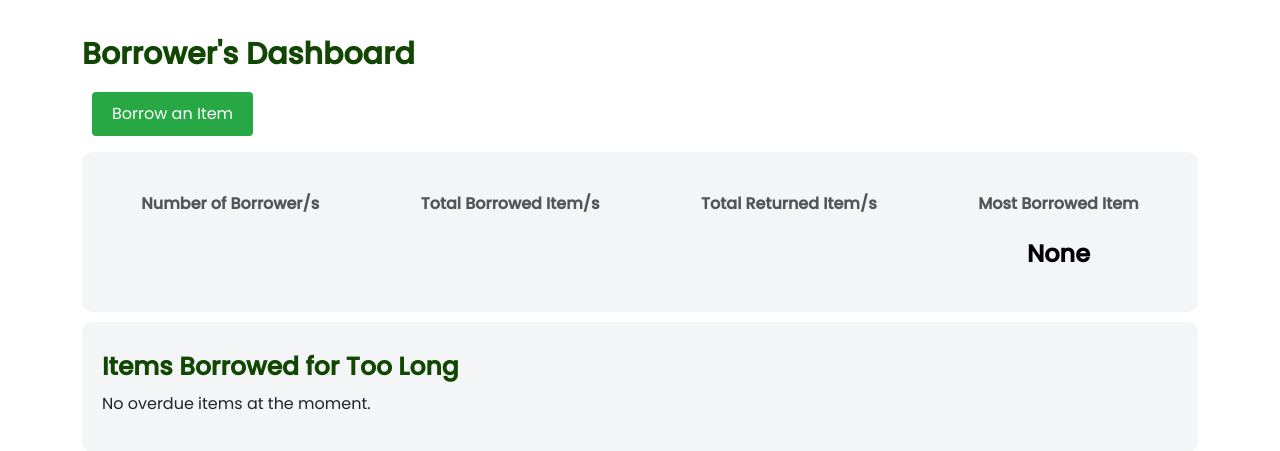
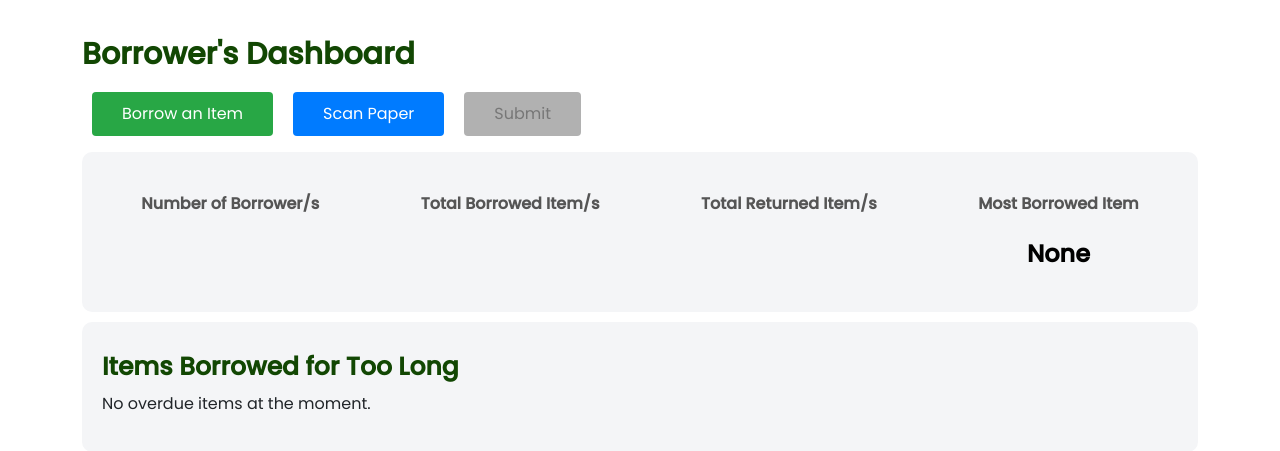
Before and after one commit to DavonGT/BorrowingSystem, a Django app: page /borrower_form_view/ in a window 1280 px wide. Shown: the part 60-511 px from the top of the page. Run offline with Django 5.2, Linux system fonts and the light colour scheme; data that the repository does not hold is empty; some libraries are stand-ins or nearby versions.

Commit message:
igin gawas an button

```diff
--- a/borrower_app/static/css/style.css
+++ b/borrower_app/static/css/style.css
@@ -405,17 +405,52 @@ input[name="total_quantity"] {
 
 /*CSS for home Modal*/
 
-/* Button Styling within Modal */
-.borrow-btn {
-    background-color: #28a745;
+.scan-button-row {
+    display: flex;
+    justify-content: center;
+}
+
+.button-row{
+    display: flex;
+}
+
+button.borrow-btn,
+button.scan-btn,
+button.submit-btn {
     border: none;
-    padding: 10px 20px;
+    padding: 10px 30px;
     font-size: 16px;
     border-radius: 4px;
     margin: 10px 10px;
     color: white;
 
 }
+
+
+/* Different colors for each button */
+button.scan-btn {
+    background-color: #007bff;
+}
+
+button.scan-btn:hover {
+    background-color: #0056b3;
+}
+
+button.submit-btn,
+button.borrow-btn {
+    background-color: #28a745;
+}
+
+button.borrow-btn:hover,
+button.submit-btn:hover {
+    background-color: #218838;
+}
+
+button.submit-btn:disabled{
+    background-color: #b1b1b1;
+    color: #777;
+}
+
 
 button.add-btn {
     padding: 10px 20px;
@@ -482,42 +517,6 @@ select[name="item_name"]:focus {
     box-shadow: 0 0 0 0.2rem rgba(38, 143, 255, 0.25);
 }
 
-.button-row {
-    display: flex;
-    gap: 10px; /* Space between buttons */
-    justify-content: center; /* Center the buttons horizontally */
-    margin-top: 10px; /* Space above the button row */
-}
-
-/* Individual Button Styling */
-button.scan-btn,
-button.submit-btn {
-    padding: 10px 20px;
-    border-radius: 4px;
-    border: none;
-    font-size: 14px;
-    font-weight: bold;
-    color: #fff;
-    cursor: pointer;
-}
-
-/* Different colors for each button */
-button.scan-btn {
-    background-color: #007bff;
-}
-
-button.scan-btn:hover {
-    background-color: #0056b3;
-}
-
-button.submit-btn {
-    background-color: #28a745;
-}
-
-button.submit-btn:hover {
-    background-color: #218838;
-}
-
 /* Label Styling */
 .form-borrower label {
     font-size: 14px; /* Smaller font size */
--- a/borrower_app/templates/home.html
+++ b/borrower_app/templates/home.html
@@ -5,10 +5,20 @@
     {% load static %}
     <h2 class="home-header">Borrower's Dashboard</h2>
     <div class="form-container">
-        <!-- Add Item Button -->
-        <button type="button" class="borrow-btn btn-primary mb-3" data-bs-toggle="modal" data-bs-target="#addBorrowModal">
-            Borrow an Item
-        </button>
+        <div class="button-row">
+            <!-- Add Item Button -->
+            <button type="button" class="borrow-btn btn-primary mb-3" data-bs-toggle="modal" data-bs-target="#addBorrowModal">
+                Borrow an Item
+            </button>
+            <!-- Button Container for Row Layout -->
+            <div class="scan-button-row">
+                <form method="GET" action="{% url 'scan_paper' %}">
+                    <button type="submit" class="scan-btn">Scan Paper</button>
+                </form>
+
+                <button type="button" class="submit-btn mb-3" id="populate-form-btn" data-bs-toggle="modal" data-bs-target="#addBorrowModal" disabled>Submit</button>
+            </div>
+        </div>
 
         <div class="upper-container">
             <div class="box-container">
@@ -85,15 +95,6 @@
                             {{ form.as_p }}
                             <button type="submit" class="add-btn">Add Item</button>
                         </form>
-
-                        <!-- Button Container for Row Layout -->
-                        <div class="button-row">
-                            <form method="GET" action="{% url 'scan_paper' %}">
-                                <button type="submit" class="scan-btn">Scan Paper</button>
-                            </form>
-
-                            <button type="button" class="submit-btn" id="populate-form-btn">Submit</button>
-                        </div>
                     </div>
                 </div>
             </div>
```
